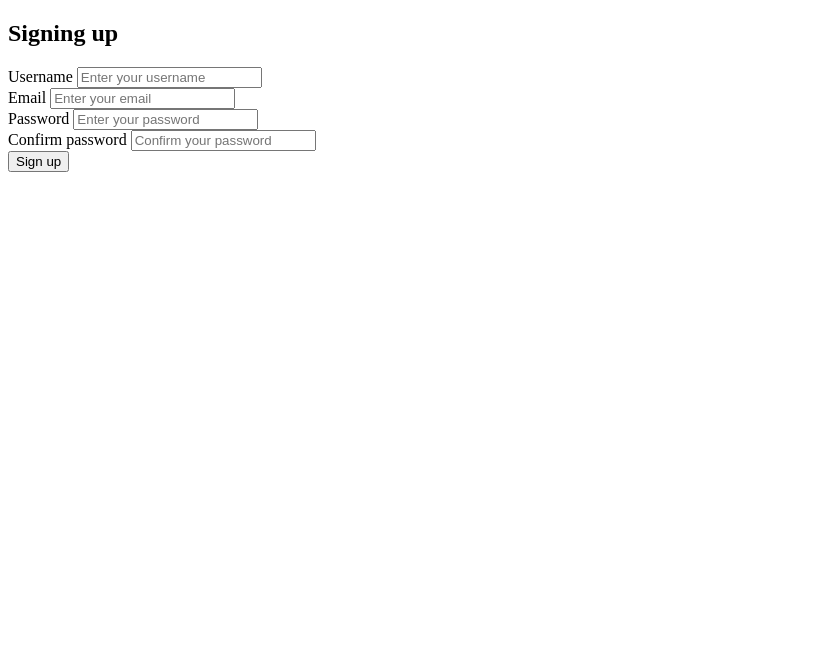
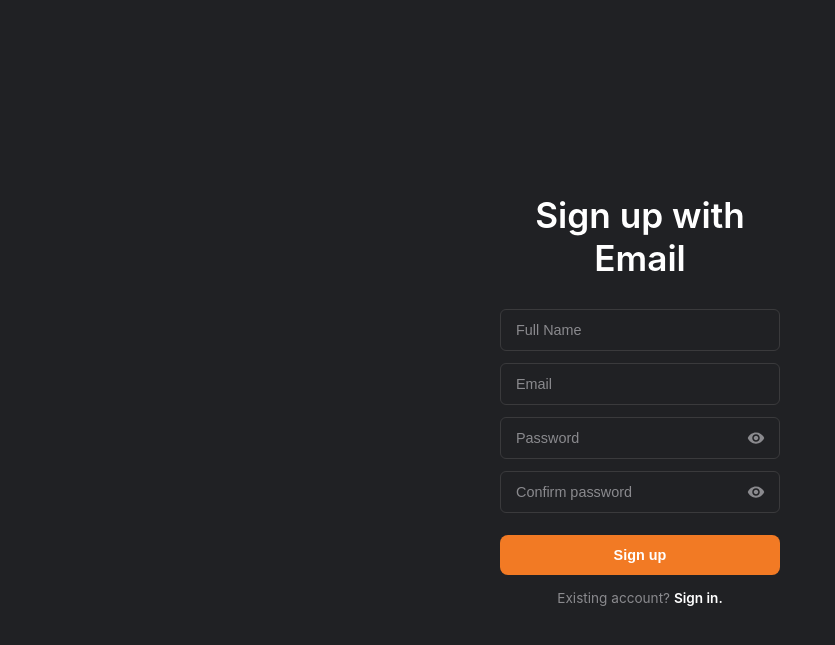
Before and after one commit to artemgrab/rozgrom, a FastAPI app: page /signup in a window 1280 px wide. Shown: the top 645 px of the page, without its empty margins (0-835 px from the left). Run offline with FastAPI, Linux system fonts and the light colour scheme.

Commit message:
Refactored newadded code

```diff
--- a/routers/auth.py
+++ b/routers/auth.py
@@ -1,31 +1,39 @@
-from fastapi import APIRouter, Form, status
+from fastapi import APIRouter, Form, status, Request
 from fastapi.responses import FileResponse, RedirectResponse
-
+from fastapi.templating import Jinja2Templates
 
 router = APIRouter()
 
-
-@router.get("/")
-async def welcome_page():
-    return FileResponse("templates/welcome.html")
+# Tells FastAPI where html files are
+templates = Jinja2Templates(directory="templates")
 
 
+# Opens "welcome" page
+@router.get("/")
+async def welcome_page(request: Request):
+    return templates.TemplateResponse("welcomeToDuplo.html", {"request": request})
+
+
+# Opens "sign-in" page
 @router.get("/signin")
-async def signin_page():
-    return FileResponse("templates/sign-in.html")
+async def signin_page(request: Request):
+    return templates.TemplateResponse("sign-in.html", {"request": request})
 
 @router.post("/signin")
 async def handle_signing_in(
-    email_placeholder: str = Form(...),
-    password_placeholder: str = Form(...),
+    email: str = Form(...),
+    password: str = Form(...),
 ):
+
+    print("Works correctly")
 
     return RedirectResponse(url="/chats", status_code=status.HTTP_303_SEE_OTHER)
 
 
+# Opens "sign-up" page
 @router.get("/signup")
-async def signup_page():
-    return FileResponse("templates/signup.html")
+async def signup_page(request: Request):
+    return templates.TemplateResponse("sign-up.html", {"request": request})
 
 @router.post("/signup")
 async def handle_registration(
@@ -35,8 +43,10 @@ async def handle_registration(
     confirm_password: str = Form(...),
 ):
 
+    print("Works correctly")
+
     #! One of future implementations
     # if len(password) > 71: return {"error": "Password shouldn't be longer than 71 cahracters"}
     # elif len(password) < 8: return {"error": "Password should be at least 8 long"}
 
-    return RedirectResponse(url="/chats", status_code=status.HTTP_303_SEE_OTHER)
+    return RedirectResponse(url="/signin", status_code=status.HTTP_303_SEE_OTHER)
--- a/templates/sign-up.html
+++ b/templates/sign-up.html
@@ -4,14 +4,14 @@
     <meta charset="UTF-8">
     <meta name="viewport" content="width=device-width, initial-scale=1.0">
     <title>Sign up - Duplo</title>
-    <link rel="stylesheet" href="style.css">
+    <link rel="stylesheet" href="{{ url_for('static', path='/css/style.css') }}">
 </head>
 <body>
     <div class="login-container">
 
         <h1 class="title" style="margin-bottom: 30px;">Sign up with Email</h1>
-        <form class="auth-form">
-            <input type="text" name="name" autocomplete="name" class="form-input" placeholder="Full Name" required>
+        <form class="auth-form" action="/signup" method="POST">
+            <input type="text" name="username" autocomplete="name" class="form-input" placeholder="Full Name" required>
             <input type="email" name="email" autocomplete="email" class="form-input" placeholder="Email" required>
 
             <div class="input-wrapper">
@@ -37,10 +37,10 @@
         </form>
 
         <p class="footer-text">
-            Existing account? <a href="sign-in.html" class="sign-in-link">Sign in.</a>
+            Existing account? <a href="/signin" class="sign-in-link">Sign in.</a>
         </p>
     </div>
 
-    <script src="eye-password.js"></script>
+    <script src="{{ url_for('static', path='/js/eye-password.js') }}"></script>
 </body>
 </html>
--- a/templates/signup.html
+++ /dev/null
@@ -1,42 +0,0 @@
-<!DOCTYPE html>
-<html lang="en">
-<head>
-    <meta charset="UTF-8">
-    <meta name="viewport" content="width=device-width, initial-scale=1.0">
-    <title>Signing up</title>
-</head>
-<body>
-
-    <!-- YOU CAN CHANGE IDs, CLASSES AND OTHERS SINCE THOSE AREN'T USED IN BACKEND, BUT PLS, FOR GOD SAKE,
-    DON'T TOUCH "action", "name" AND "method" OR ILL SEE THE BLAME IN GH AND FUCK YOUR ASS UP
-    (dont do coments as long as this one btw, unless needed)|| TO BE DELETED AFTER READ-->
-
-    <section class="signup_card">
-        <h2>Signing up</h2>
-        <form id="signup-form" action="/signup" method="POST">
-
-            <div class="input-group">
-                <label for="username_placeholder">Username</label>
-                <input type="text" id="username_placeholder" name="username" placeholder="Enter your username" required>
-            </div>
-
-            <div class="input-group">
-                <label for="email_placeholder">Email</label>
-                <input type="text" id="email_placeholder" name="email" placeholder="Enter your email" required>
-            </div>
-
-            <div class="input-group">
-                <label for="password_placeholder">Password</label>
-                <input type="password" id="password_placeholder" name="password" placeholder="Enter your password" required>
-            </div>
-
-            <div class="input-group">
-                <label for="confirm_pasword">Confirm password</label>
-                <input type="password" id="confirm_password" name="confirm_password" placeholder="Confirm your password" required>
-            </div>
-
-            <button type="submit" class="submit-btn">Sign up</button>
-        </form>
-    </section>
-</body>
-</html>
```
Also changed, not shown: templates/sign-in.html (+4 -4 lines), templates/signin.html (deleted, +0 -34 lines), templates/welcome.html (deleted, +0 -27 lines), templates/welcomeToDuplo.html (+6 -6 lines).
